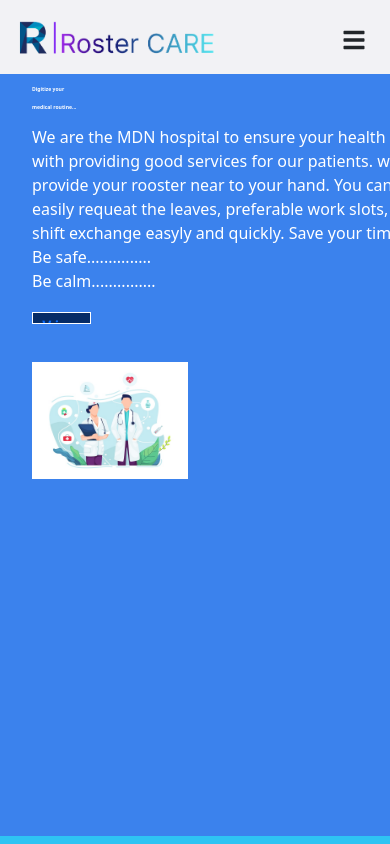
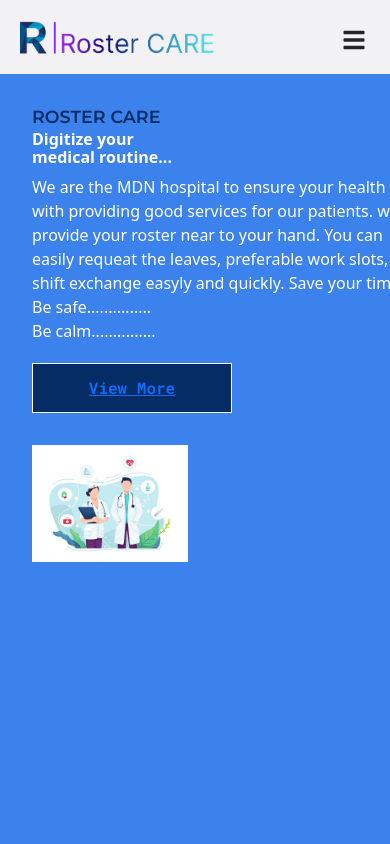
Before and after one commit to Constraint-Based-Roster-Schedule/Roster-Scheduler, a React (Create React App) app: page / in a window 390 px wide. Shown: the top 844 px of the page. Built offline with nearby package versions, Linux system fonts and the light colour scheme.

Commit message:
home page css

```diff
--- a/src/CSS/homepage.css
+++ b/src/CSS/homepage.css
@@ -22,7 +22,7 @@
 }
 
 .line-des p{
-    font-size: 1.3vw;
+    font-size: 2vw;
     font-weight: bold;
     color:white;
     line-height: 0.5vw;
@@ -49,7 +49,7 @@
     background-color: rgb(6, 44, 102);
     /* border-style: none; */
     border: 1px solid white;
-    margin-top: 5vw;
+    margin-top: 20px;
     color: white;
     width: 15vw;
     height: 3vw;
@@ -107,17 +107,22 @@
 
 
 @media screen and (max-width: 900px) {
+    .main-home{
+        margin-top: 50px;
+    }
     .home-container{
         height: 75vh;
         width:70%;
         /* background-color: rgb(34, 177, 199); */
         /* background: linear-gradient(to right bottom,rgba(255,255,255,0.7),rgba(10, 50, 182, 0.4));  */
         border-radius: 1rem;
-        margin: 2rem auto;
+        margin: 100 auto;
         box-shadow:0.5 rem;
         display: inline;
         justify-content: center;
         align-items: center;
+        margin-top: 100px;
+
 
 
     }
@@ -129,4 +134,11 @@
         /* box-shadow: 0.5rem 0.5rem 2rem -1rem rgb(21, 15, 100); */
 
     }
+    .line-des p{
+        font-size: medium;
+    }
+    .button-container1 button{
+        height: 50px;
+        width: 200px;
+    }
   }
--- a/src/components/home.jsx
+++ b/src/components/home.jsx
@@ -18,7 +18,7 @@ const HomePage = () => {
          </div>
          <div className="roster-description">
          We are the MDN hospital to ensure your health with providing good services for our patients.
-              we provide your rooster near to your hand.
+              we provide your roster near to your hand.
               You can easily requeat the leaves, preferable work slots, and shift exchange easyly and quickly.
               Save your time.
               <br></br>
```
